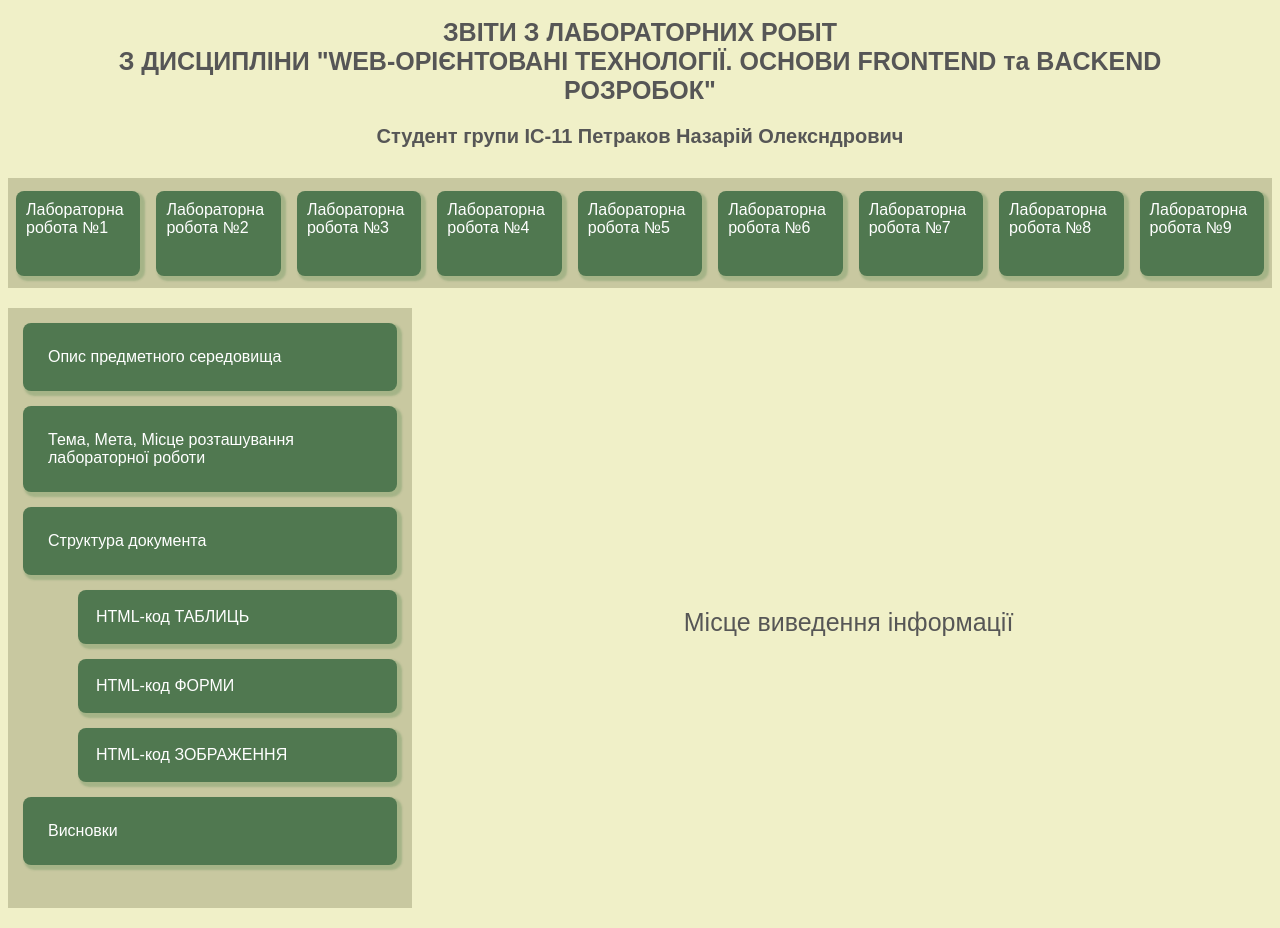
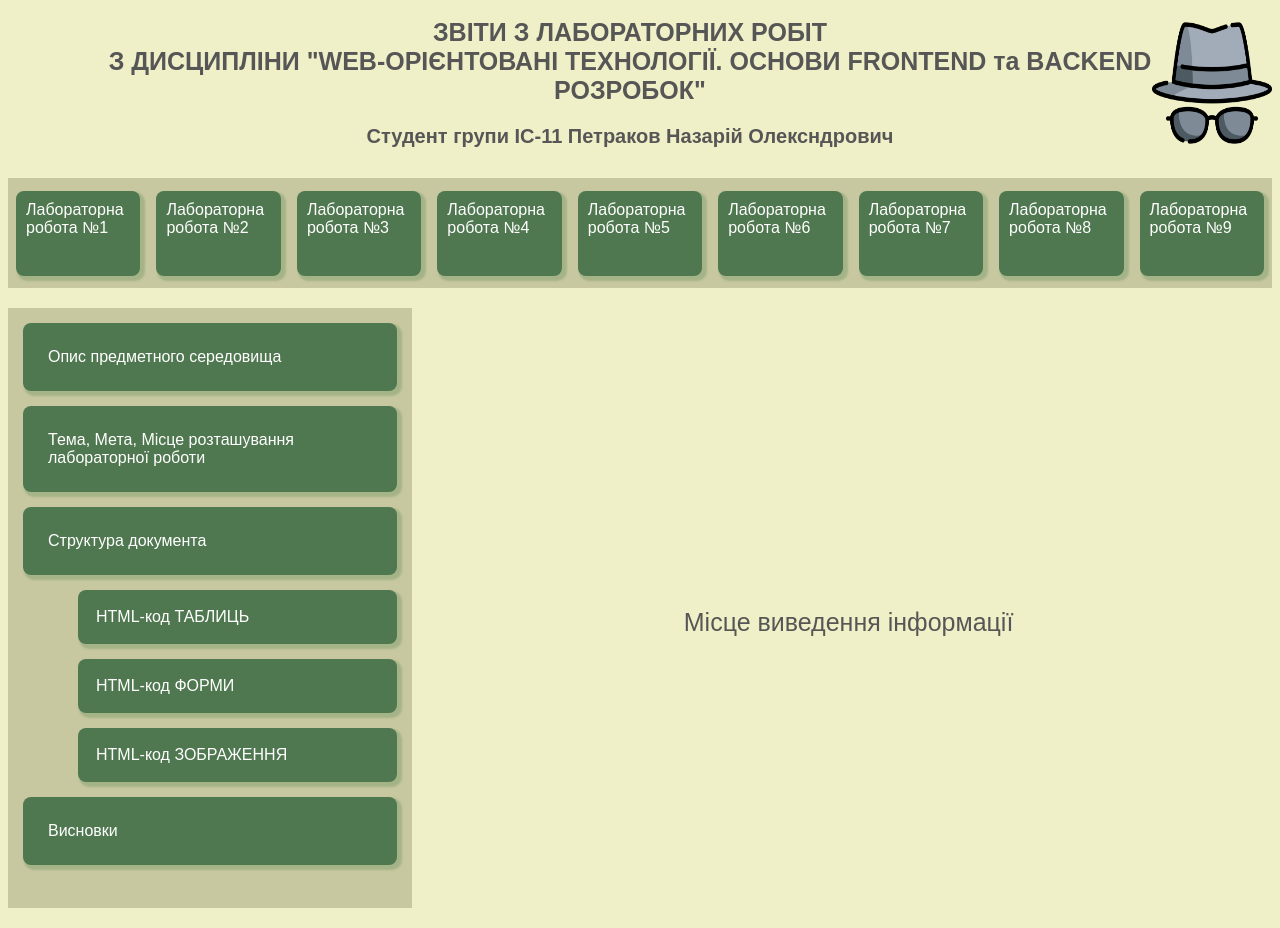
Before and after one commit to NazarPetrakov/WEB_report, a plain HTML site: page index.html in a window 1280 px wide. Drawn offline with Linux system fonts and the light colour scheme.

Commit message:
add photo avatar

```diff
--- a/index.html
+++ b/index.html
@@ -6,6 +6,10 @@
     <title>reports</title>
   </head>
   <body>
+    <div class="photo-container">
+      <img src="imgs/inkognito.png" alt="inkognito" class="initial-photo" />
+      <img src="imgs/avatar.jpg" alt="avatar" class="hover-photo" />
+    </div>
     <h1 class="center_h">
       ЗВІТИ З ЛАБОРАТОРНИХ РОБІТ <br />
       З ДИСЦИПЛІНИ "WEB-ОРІЄНТОВАНІ ТЕХНОЛОГІЇ. ОСНОВИ FRONTEND та BACKEND
--- a/report_style.css
+++ b/report_style.css
@@ -124,3 +124,30 @@ h3 {
 .value {
   color: green;
 }
+.photo-container {
+  float: right;
+  position: relative;
+  width: 120px;
+  height: 150px;
+}
+
+.photo-container img {
+  position: absolute;
+  top: 0;
+  left: 0;
+  width: 100%;
+  height: 100%;
+  transition: opacity 0.3s ease;
+}
+
+.hover-photo {
+  opacity: 0;
+}
+
+.photo-container:hover .initial-photo {
+  opacity: 0;
+}
+
+.photo-container:hover .hover-photo {
+  opacity: 1;
+}
```
Also changed, not shown: imgs/avatar.jpg (added), imgs/inkognito.png (added).
